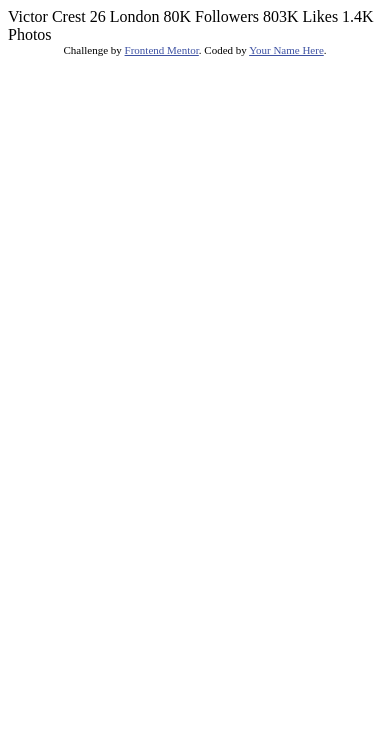
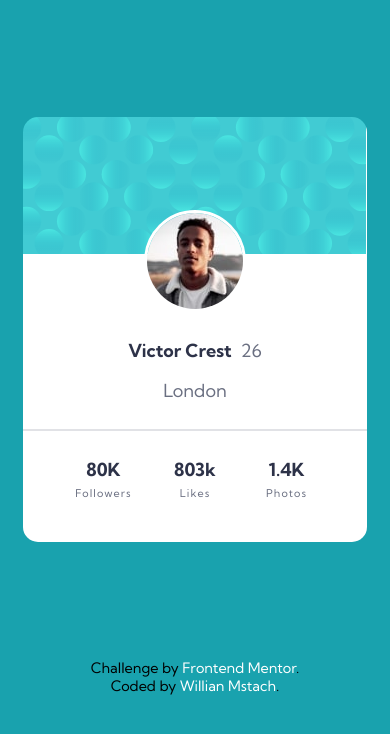
Before and after one commit to WillianMstach/profile-card-component-main, a plain HTML site: page index.html in a window 390 px wide. Drawn offline with Linux system fonts and the light colour scheme.

Commit message:
Aplicação do MobileFirst 375px.

```diff
--- a/index.html
+++ b/index.html
@@ -5,31 +5,44 @@
   <meta name="viewport" content="width=device-width, initial-scale=1.0"> <!-- displays site properly based on user's device -->
 
   <link rel="icon" type="image/png" sizes="32x32" href="./images/favicon-32x32.png">
+  <link rel="stylesheet" href="style.css">
+
+  <link rel="preconnect" href="https://fonts.googleapis.com">
+  <link rel="preconnect" href="https://fonts.gstatic.com" crossorigin>
+  <link href="https://fonts.googleapis.com/css2?family=Kumbh+Sans:wght@400;700&display=swap" rel="stylesheet">
 
   <title>Frontend Mentor | Profile card component</title>
 
-  <!-- Feel free to remove these styles or customise in your own stylesheet 👍 -->
-  <style>
-    .attribution { font-size: 11px; text-align: center; }
-    .attribution a { color: hsl(228, 45%, 44%); }
-  </style>
 </head>
 <body>
-  Victor Crest
-  26
-  London
-
-  80K
-  Followers
-
-  803K
-  Likes
-
-  1.4K
-  Photos
+  <div class="container">
+    <div class="header">
+      <img src="images/image-victor.jpg" alt="">
+    </div>
+    <div class="content">
+        <div class="nameID"><h1>Victor Crest</h1></div>
+        <div class="ageID"><p>26</p></div>
+        <div class="cityID"><p>London</p></div>
+    </div>
+    <hr>
+    <div class="footer">
+      <div class="status1">
+        <h1>80K</h1>
+        <p>Followers</p>
+      </div>
+      <div class="status2">
+        <h1>803k</h1>
+        <p>Likes</p>
+      </div>
+      <div class="status3">
+        <h1>1.4K</h1>
+        <p>Photos</p>
+      </div>
+    </div>
+  </div>
   <div class="attribution">
-    Challenge by <a href="https://www.frontendmentor.io?ref=challenge" target="_blank">Frontend Mentor</a>.
-    Coded by <a href="#">Your Name Here</a>.
+    Challenge by <a href="https://www.frontendmentor.io?ref=challenge" target="_blank">Frontend Mentor</a>.<br>
+    Coded by <a href="https://github.com/WillianMstach">Willian Mstach</a>.
   </div>
 </body>
 </html>
--- /dev/null
+++ b/style.css
@@ -0,0 +1,109 @@
+* {
+  margin: 0; padding: 0; box-sizing: border-box;
+}
+
+body {
+  font-size: 18px;
+  background-color: hsl(185, 75%, 39%);
+  font-family: 'Kumbh Sans', sans-serif;
+}
+h1 {
+  color: hsl(229, 23%, 23%);
+  font-size: 100%;
+}
+
+p {
+  color: hsl(227, 10%, 46%);
+  font-size: 100%;
+}
+hr {
+  border-color: hsl(227, 10%, 46%);
+  border-style: solid;
+  opacity: 20%;
+}
+a {
+  text-decoration: none;
+  color: white;
+}
+
+/*------------------------- 375PX --------------------------------*/
+.container {
+  background: url(images/bg-pattern-card.svg);
+  background-repeat: no-repeat;
+  background-color: white;
+  background-size: 100%;
+  height: auto;
+  margin: 30% 6%;
+  border-radius: 15px;
+}
+.header {
+  width: 100%;
+  display: flex;
+  justify-content: center;
+  padding-top: 27%;
+}
+.header img {
+  border-radius: 50%;
+  border-style: solid;
+  border-color: white;
+  border-width: 10%;
+}
+.content {
+  display: grid;
+  padding: 0 10%;
+  margin: 8% 0;
+  grid-template-columns: 2fr 1fr;
+  grid-template-rows: 1fr 1fr;
+  grid-template-areas: "nameId ageId" "localId localId";
+}
+.nameID {
+  grid-area: nameId;
+  text-align: right;
+  padding-right: 5%;
+ }
+.ageID {
+  grid-area: ageId;
+}
+.cityID {
+  grid-area: localId;
+  text-align: center;
+  padding-top: 3%;
+}
+.footer {
+  display: grid;
+  padding: 0 10%;
+  margin: 8% 0;
+  grid-template-columns: 1fr 1fr 1fr;
+  grid-template-rows: 1fr 1fr;
+  grid-template-areas: "stats1 stats2 stats3" "statsTag1 statsTag2 statsTag3";
+  text-align: center;
+}
+.footer p {
+  font-size: 60%;
+  letter-spacing: 0.1em;
+  padding-top: 5%;
+}
+.status1 h1{
+  grid-area: stats1;
+ }
+.status2 h1{
+  grid-area: stats2;
+}
+.status3 h1{
+  grid-area: stats3;
+}
+.status1 p{
+  grid-area: statsTag1;
+ }
+.status2 p{
+  grid-area: statsTag2;
+}
+.status3 p{
+  grid-area: statsTag3;
+}
+
+.attribution {
+  width: 100%;
+  text-align: center;
+  font-size: 80%;
+}
```
